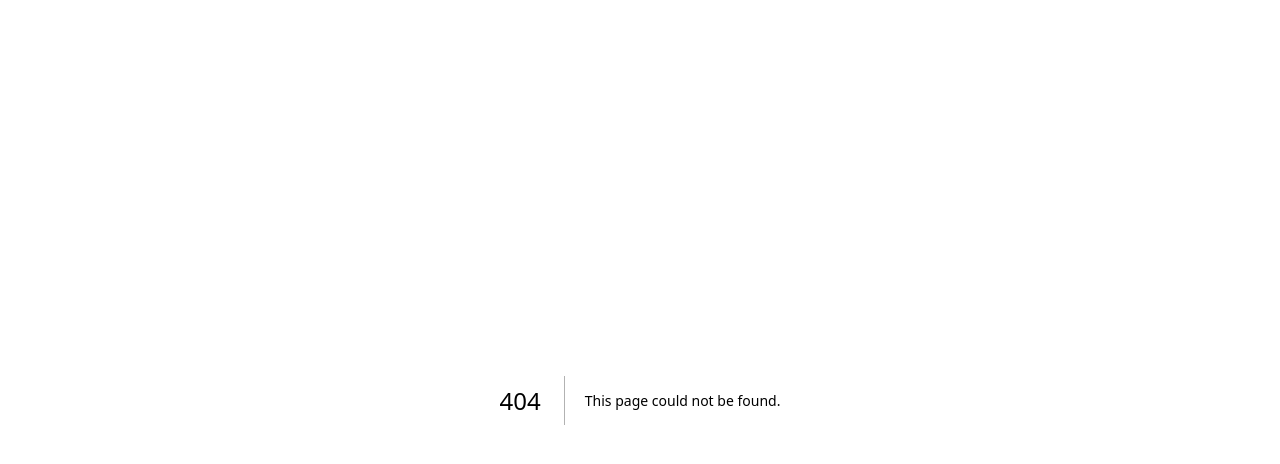
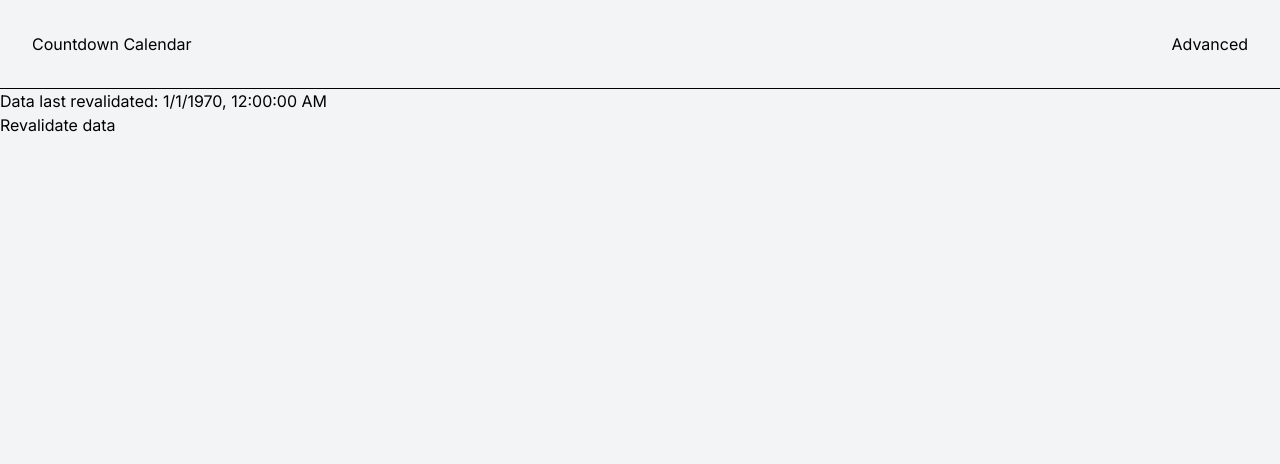
Before and after one commit to Armster15/decision-day-calendar, a Next.js app: page /advanced in a window 1280 px wide. Before the commit this address had no page. Shown: the top 464 px of the page. Built offline with nearby package versions, Linux system fonts and the light colour scheme.

Commit message:
make it a little more structured

```diff
--- /dev/null
+++ b/src/app/(data)/(ui)/advanced/page.tsx
@@ -0,0 +1,22 @@
+"use client";
+
+import { useActionState, useContext } from "react";
+import { DataContext } from "$/lib/context";
+import { revalidateData } from "$/lib/actions";
+
+export default function Advanced() {
+  const { revalidateDate } = useContext(DataContext)!;
+  const [_, formAction, isPending] = useActionState(revalidateData, false);
+
+  return (
+    <main>
+      <p>Data last revalidated: {revalidateDate.toLocaleString()}</p>
+
+      <form action={formAction}>
+        <button type="submit" disabled={isPending}>
+          {isPending ? "Revalidating..." : "Revalidate data"}
+        </button>
+      </form>
+    </main>
+  );
+}
--- /dev/null
+++ b/src/app/(data)/(ui)/layout.tsx
@@ -0,0 +1,19 @@
+import Link from "next/link";
+import { PropsWithChildren } from "react";
+
+export default function UILayout({ children }: PropsWithChildren) {
+  return (
+    <div className="bg-gray-100 min-h-screen">
+      <nav className="flex justify-between items-center p-8 border-b border-black">
+        <h1>
+          <Link href="/">Countdown Calendar</Link>
+        </h1>
+        <div className="">
+          <Link href="/advanced">Advanced</Link>
+        </div>
+      </nav>
+
+      {children}
+    </div>
+  );
+}
--- a/src/app/(data)/page.tsx
+++ b/src/app/(data)/(ui)/page.tsx
@@ -3,15 +3,13 @@
 import { useContext } from "react";
 import { DataContext } from "$/lib/context";
 import { revalidateData } from "$/lib/actions";
+import Link from "next/link";
 
 export default function Home() {
   const data = useContext(DataContext)!;
   return (
-    <main className="p-8">
-      <h1>Welcome to Countdown Calendar</h1>
-      <p>Data last revalidated: {data.revalidateDate.toLocaleString()}</p>
-
-      <button onClick={() => revalidateData()}>Revalidate data</button>
+    <main>
+      <p>Hello World</p>
     </main>
   );
 }
--- a/src/app/(data)/layout.tsx
+++ b/src/app/(data)/layout.tsx
@@ -4,7 +4,7 @@ import { DataContextProvider, type Data } from "$/lib/context";
 import { dummyData } from "./dummy-data";
 
 // Refetch every day
-export const revalidate = 60 * 60 * 24;
+export let revalidate = 60 * 60 * 24;
 
 // ChatGPT
 function tableToJson(table: HTMLTableElement) {
```
Also changed, not shown: package.json (+11 -7 lines), 1 other file (tests, documents, lock files or other folders).
